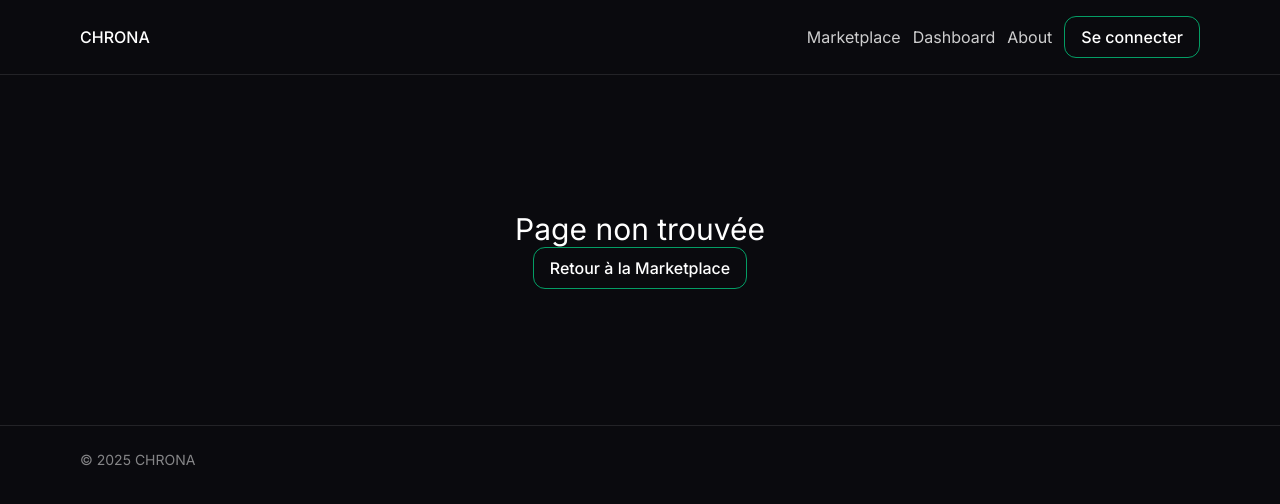
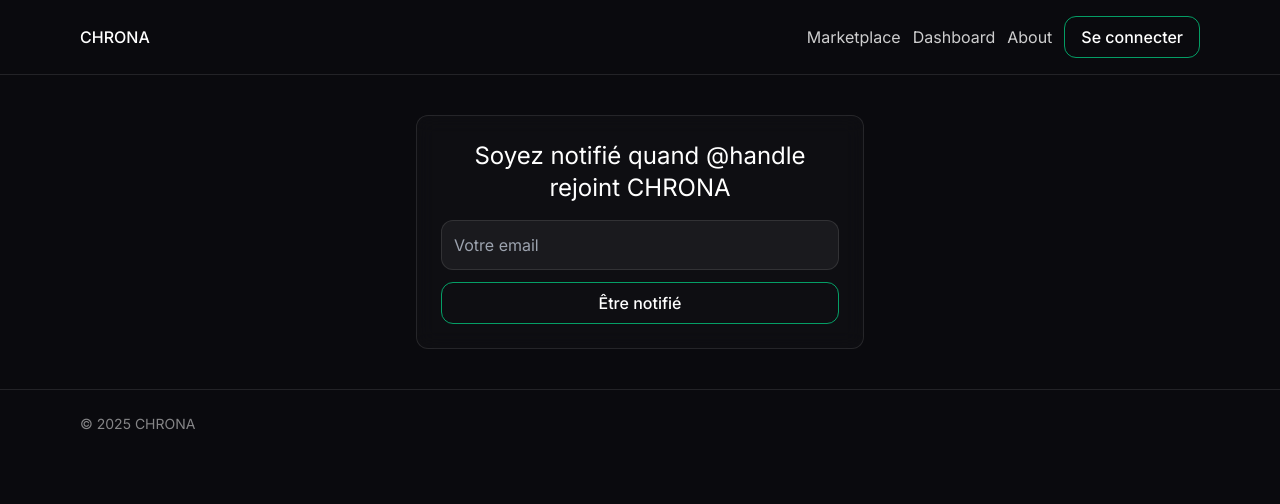
Before and after one commit to theticketdrop/CHRONA3, a Next.js app: page /subscription in a window 1280 px wide. Before the commit this address had no page. Shown: the top 504 px of the page. Built offline with nearby package versions, Linux system fonts and the light colour scheme.

Commit message:
Add files via upload

```diff
--- /dev/null
+++ b/app/subscription/page.tsx
@@ -0,0 +1,8 @@
+import { Button } from "@/components/ui/button";
+export default function Subscription(){
+  return <div className="max-w-md mx-auto card animate-fadeIn text-center">
+    <h1 className="text-white text-2xl">Soyez notifié quand @handle rejoint CHRONA</h1>
+    <input placeholder="Votre email" className="w-full bg-white/5 rounded-xl p-3 border border-white/10 mt-4"/>
+    <Button className="w-full mt-3">Être notifié</Button>
+  </div>
+}
```
